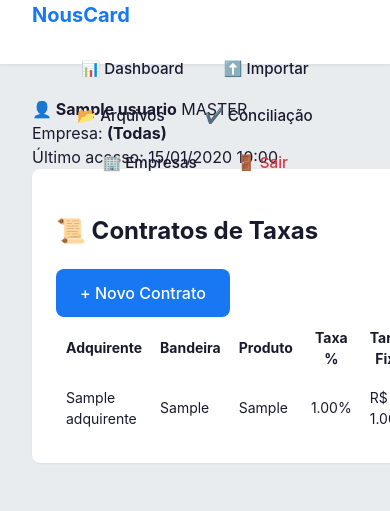
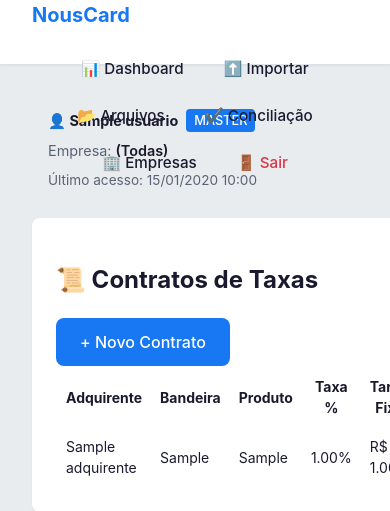
Before and after one commit to WilsonNous/NousCard, a Flask app: page /contratos/ in a window 390 px wide; the page is wider, and only the part inside the window is pictured. Shown: the top 511 px of that part. Run offline with Flask 3, Linux system fonts and the light colour scheme; a user stored in the database is signed in; tables that the repository leaves empty hold one stand-in row (values such as "Sample post").

Commit message:
Update style.css

```diff
--- a/static/css/style.css
+++ b/static/css/style.css
@@ -1046,3 +1046,90 @@ textarea:focus-visible,
 .nc-footer a:hover {
     text-decoration: underline;
 }
+
+/* ============================================================
+   BARRA DE STATUS DO USUÁRIO
+============================================================ */
+.nc-user-status-bar {
+    background: var(--gray-light);
+    padding: 0.75rem 1rem;
+    margin-bottom: 1rem;
+    border-radius: 8px;
+    display: flex;
+    align-items: center;
+    gap: 1rem;
+    flex-wrap: wrap;
+    font-size: 0.9rem;
+}
+
+.nc-user-info {
+    display: flex;
+    align-items: center;
+    gap: 0.5rem;
+}
+
+.nc-user-badge {
+    padding: 2px 8px;
+    border-radius: 4px;
+    font-size: 0.8rem;
+    font-weight: 500;
+}
+
+.nc-badge-master {
+    background: var(--primary);
+    color: white;
+}
+
+.nc-badge-admin {
+    background: var(--kpi-green);
+    color: white;
+}
+
+.nc-badge-user {
+    background: var(--gray);
+    color: var(--text);
+}
+
+.nc-user-company {
+    border-left: 1px solid var(--gray);
+    padding-left: 1rem;
+    display: flex;
+    align-items: center;
+    gap: 0.25rem;
+}
+
+.nc-label {
+    color: var(--gray-dark);
+}
+
+.nc-value {
+    font-weight: 600;
+}
+
+.nc-warning {
+    color: var(--kpi-red);
+}
+
+.nc-user-last-login {
+    margin-left: auto;
+    color: var(--gray-dark);
+    font-size: 0.85rem;
+}
+
+/* Responsivo para mobile */
+@media (max-width: 768px) {
+    .nc-user-status-bar {
+        flex-direction: column;
+        align-items: flex-start;
+        gap: 0.5rem;
+    }
+
+    .nc-user-company {
+        border-left: none;
+        padding-left: 0;
+    }
+
+    .nc-user-last-login {
+        margin-left: 0;
+    }
+}
```
